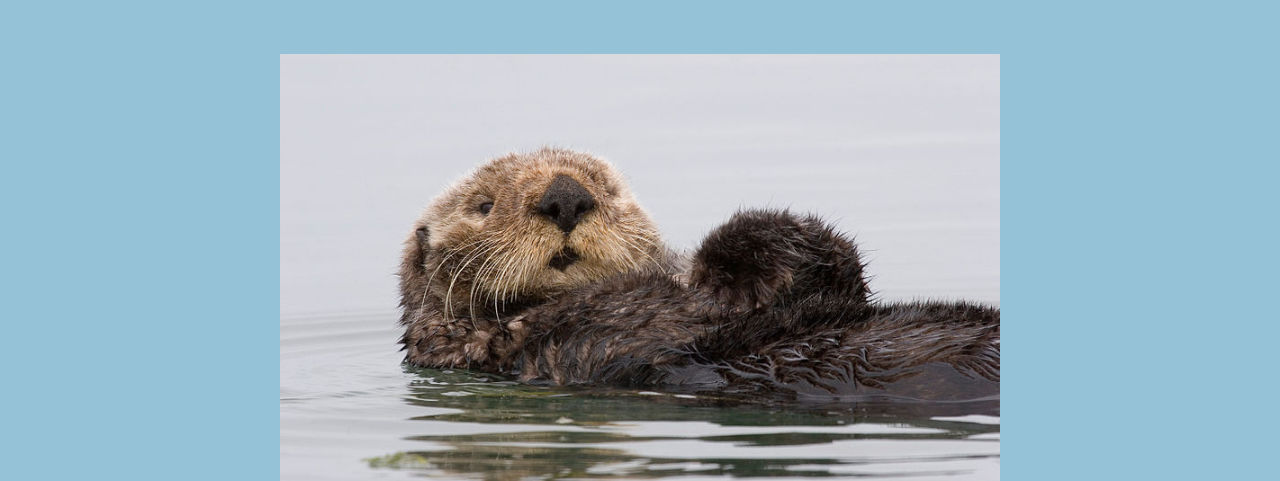
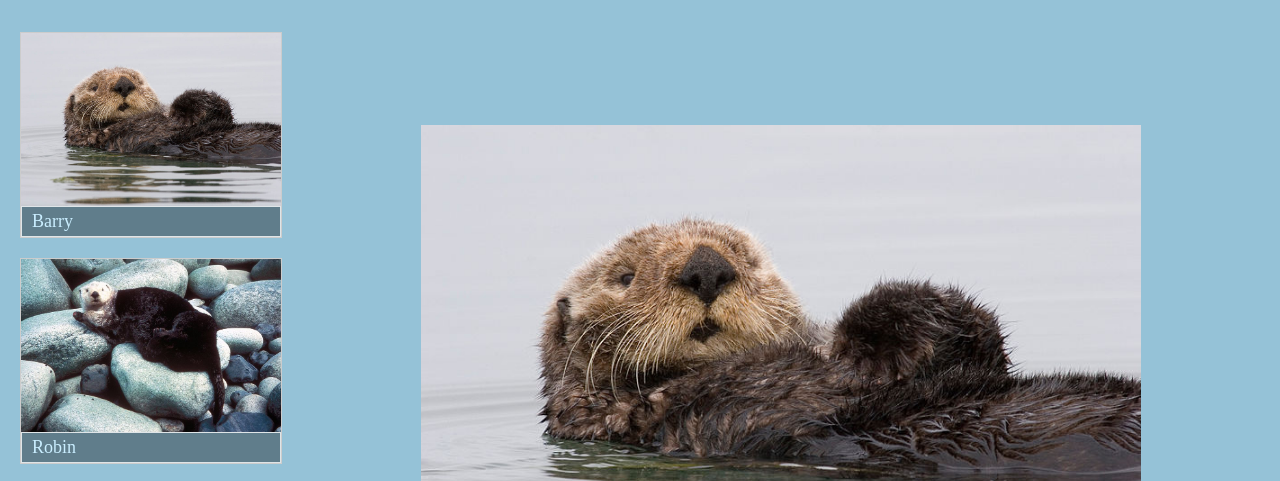
Before and after one commit to aadame13/ottergramHW2, a plain HTML site: page index.html in a window 1280 px wide. Shown: the part 80-561 px from the top of the page. Drawn offline with nearby package versions, Linux system fonts and the light colour scheme.

Commit message:
completed ch5

```diff
--- a/index.html
+++ b/index.html
@@ -3,6 +3,7 @@
 
 <head>
   <meta charset="utf-8">
+  <meta name="viewport" content="width=device-width, initial-scale=1">
   <title>ottergram</title>
   <link rel="stylesheet" href="https://cdnjs.cloudflare.com/ajax/libs/normalize/7.0.0/normalize.min.css">
   <link rel="stylesheet" href="stylesheets/style.css">
--- a/stylesheets/style.css
+++ b/stylesheets/style.css
@@ -112,3 +112,25 @@ li {
   text-shadow: rgba(0, 0, 0, 0.9) 1px 2px 9px;
   font-size: 40px;
 }
+
+@media all and (min-width: 768px) {
+  /* Styles will go here */
+  .main-content {
+    flex-direction: row;
+    overflow: hidden;
+  }
+
+  .thumbnail-list {
+    flex-direction: column;
+    order: 0;
+    margin-left: 20px;
+  }
+
+  .thumbnail-item {
+    max-width: 260px;
+  }
+
+  .thumbnail-item + .thumbnail-item {
+    margin-top: 20px;
+  }
+}
```
